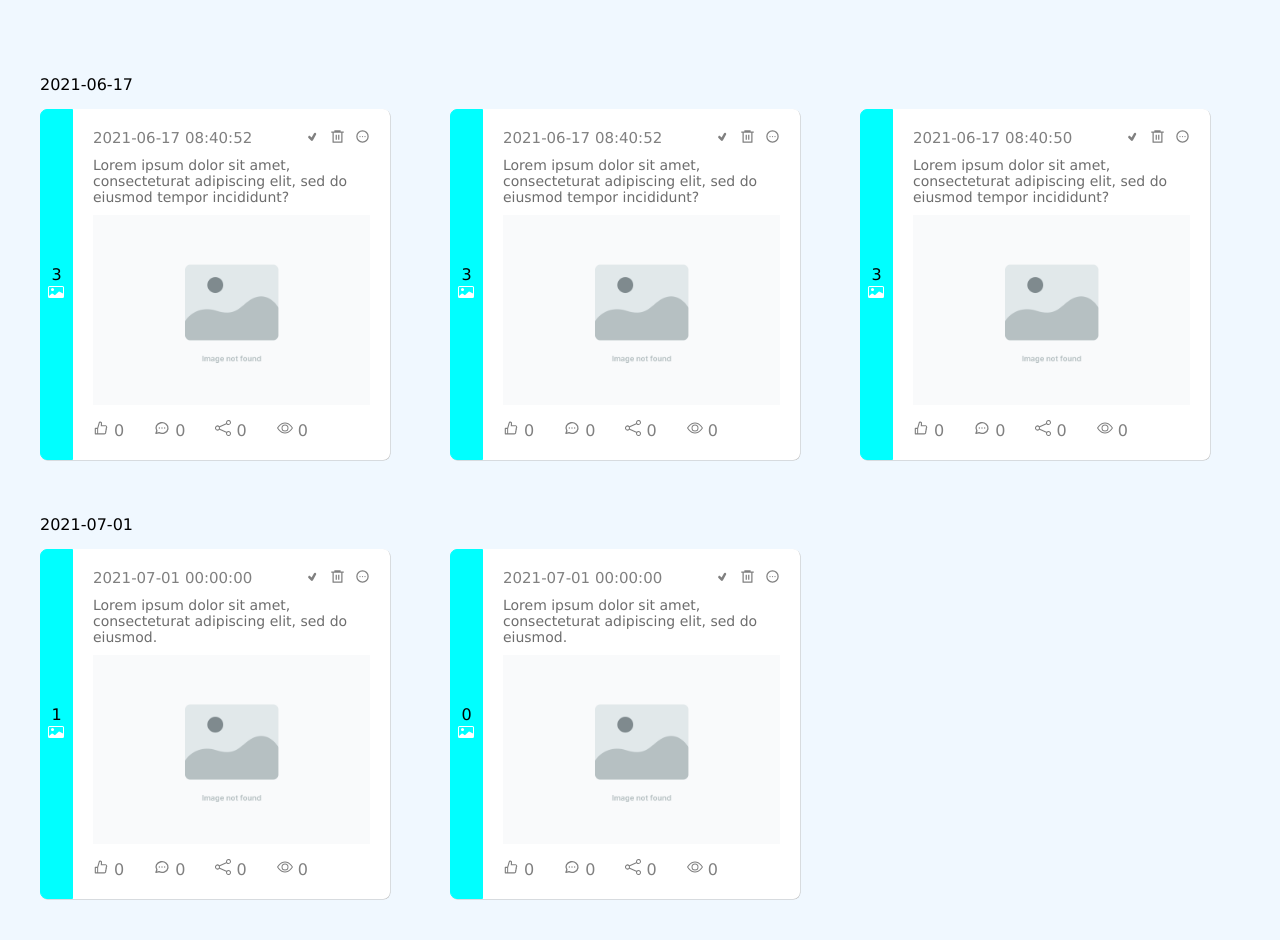
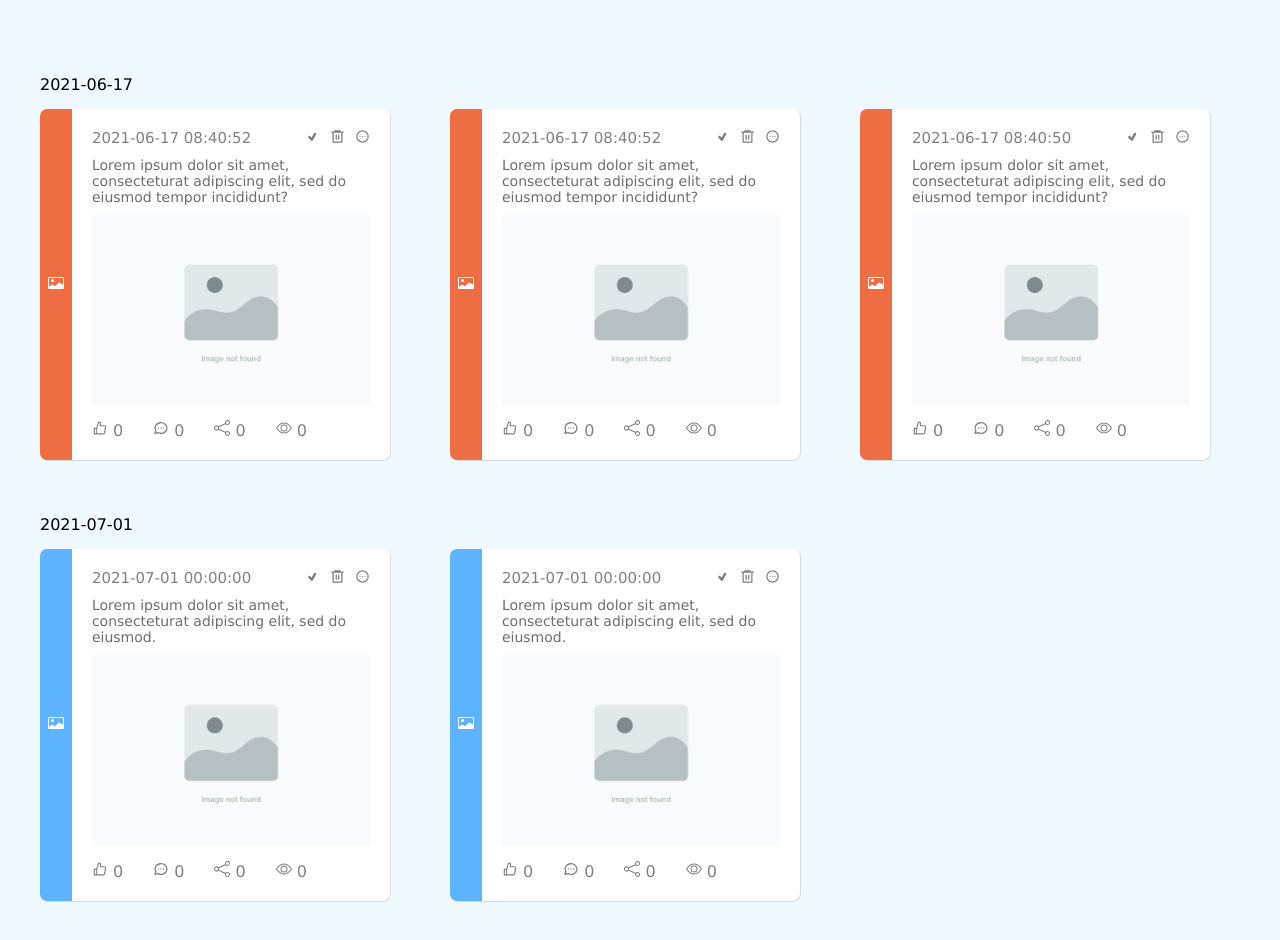
Before and after one commit to sediqullahbadakhsh/social-manager, a React (Create React App) app: page / in a window 1280 px wide. Shown: the top 940 px of the page. Built offline with nearby package versions, Linux system fonts and the light colour scheme.

Commit message:
update status background based on status helper

```diff
--- a/src/App.scss
+++ b/src/App.scss
@@ -34,8 +34,6 @@ body {
         background-color: #fff;
         .post-status {
           width: 80px;
-          background-color: aqua;
-          border: 1px solid aqua;
           border-top-left-radius: 7px;
           border-bottom-left-radius: 7px;
           display: flex;
--- a/src/components/Posts.js
+++ b/src/components/Posts.js
@@ -1,3 +1,5 @@
+import { useEffect, useState } from "react";
+
 import { BsShare, BsCardImage, BsEye } from "react-icons/bs";
 import { RiDeleteBin6Line } from "react-icons/ri";
 import { TbDotsCircleHorizontal, TbMessageCircle } from "react-icons/tb";
@@ -7,12 +9,28 @@ const Posts = ({ date }) => {
   const image = (imgName) => {
     return require(`../assets/${imgName}`);
   };
+  const [color, setColor] = useState("");
+  useEffect(() => {
+    date.map((post) => {
+      if (post.status === 0) {
+        setColor("#ABACAE");
+      }
+      if (post.status === 1) {
+        setColor("#32C687");
+      }
+      if (post.status === 2) {
+        setColor("#FEBC2D");
+      }
+      if (post.status === 3) {
+        setColor("#EF6D42");
+      } else setColor("#5DB3FE");
+    });
+  });
   return (
     <div className="posts">
       {date.map((post) => (
         <div key={post.id} className="post">
-          <div className="post-status">
-            <p>{post.status}</p>
+          <div className="post-status" style={{ backgroundColor: color }}>
             <p>
               <BsCardImage style={{ fill: "#fff" }} />
             </p>
```
